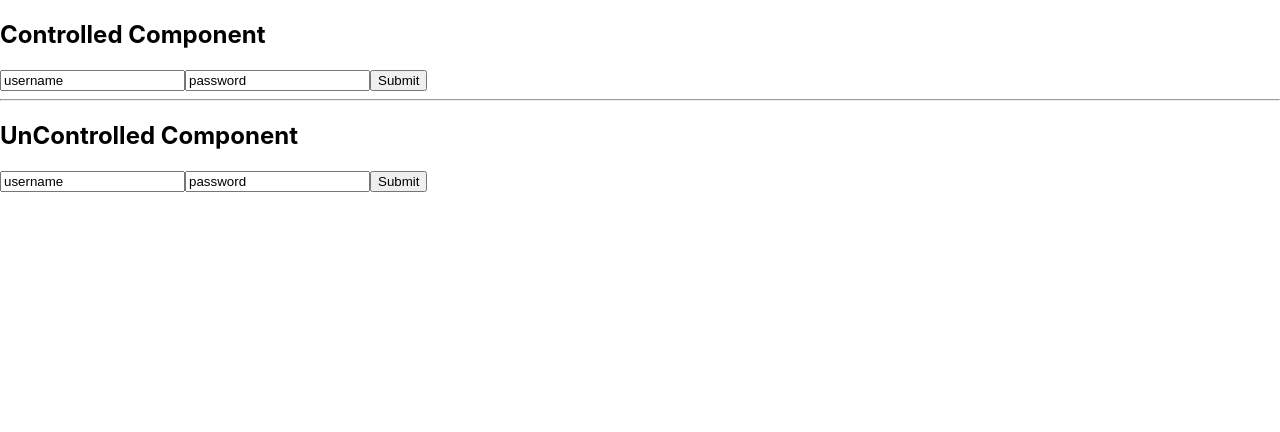
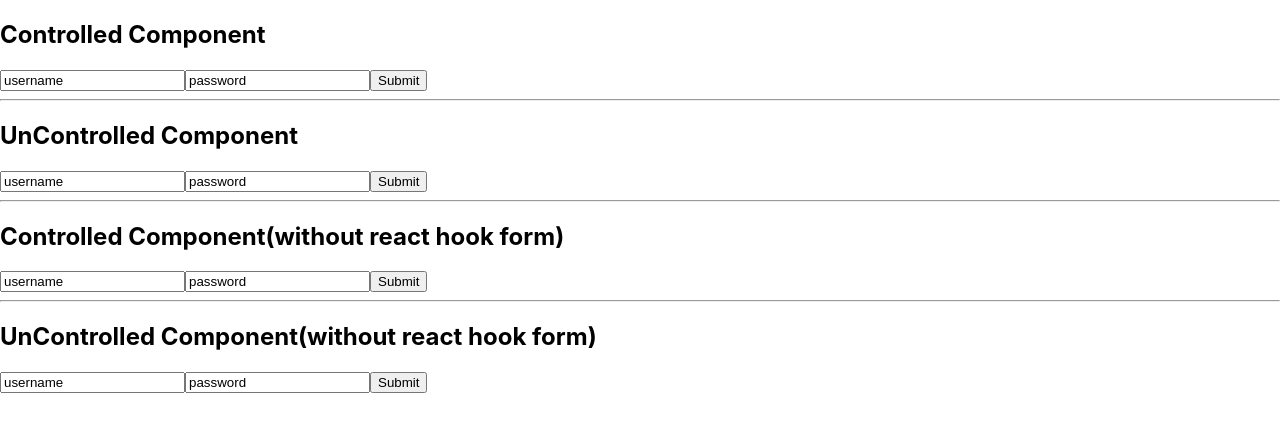
Before and after one commit to futianshen/react-hook-form, a React (Vite) app: page / in a window 1280 px wide. Shown: the top 432 px of the page. Built offline with nearby package versions, Linux system fonts and the light colour scheme.

Commit message:
feat: 實作 react-hook-form

```diff
--- a/src/App.tsx
+++ b/src/App.tsx
@@ -1,6 +1,8 @@
 import React from "react"
 import FormUnControlled from "./FormUnControlled"
 import FormControlled from "./FormControlled"
+import FormControlledWithoutReactHookForm from "./FormControlledWithoutReactHookForm"
+import FormUnControlledWithoutReactHookForm from "./FormUnControlledWithoutReactHookForm"
 
 function App() {
   return (
@@ -8,8 +10,17 @@ function App() {
       <h2>Controlled Component</h2>
       <FormControlled />
       <hr />
+
       <h2>UnControlled Component</h2>
       <FormUnControlled />
+      <hr />
+
+      <h2>Controlled Component(without react hook form)</h2>
+      <FormControlledWithoutReactHookForm />
+      <hr />
+
+      <h2>UnControlled Component(without react hook form)</h2>
+      <FormUnControlledWithoutReactHookForm />
     </div>
   )
 }
--- /dev/null
+++ b/src/FormControlledWithoutReactHookForm.tsx
@@ -0,0 +1,50 @@
+import React, { useState } from "react"
+
+type FormValues = {
+  username: string
+  password: string
+}
+
+function FormControlled() {
+  const [{ username, password }, setFormValues] = useState<FormValues>({
+    username: "username",
+    password: "password",
+  })
+  const submit = () => {
+    const data = { username, password }
+    console.log(data)
+  }
+
+  return (
+    <form
+      onSubmit={(e) => {
+        e.preventDefault()
+        submit()
+      }}
+    >
+      <input
+        name="username"
+        value={username}
+        onChange={(e) =>
+          setFormValues((prev) => ({
+            username: e.target.value,
+            password: prev.password,
+          }))
+        }
+      />
+      <input
+        name="password"
+        value={password}
+        onChange={(e) =>
+          setFormValues((prev) => ({
+            username: prev.username,
+            password: e.target.value,
+          }))
+        }
+      />
+      <input type="submit" />
+    </form>
+  )
+}
+
+export default FormControlled
--- /dev/null
+++ b/src/FormUnControlledWithoutReactHookForm.tsx
@@ -0,0 +1,52 @@
+import React, { forwardRef, useEffect, useRef } from "react"
+
+function UnControlledForm() {
+  const [usernameRef, passwordRef] = [
+    useRef<HTMLInputElement>(document.createElement("input")),
+    useRef<HTMLInputElement>(document.createElement("input")),
+  ]
+
+  useEffect(() => {
+    ;[usernameRef.current.value, passwordRef.current.value] = [
+      "username",
+      "password",
+    ]
+  }, [])
+
+  const submit = () => {
+    const data = {
+      username: usernameRef.current.value,
+      password: passwordRef.current.value,
+    }
+    console.log(data)
+  }
+
+  return (
+    <form
+      onSubmit={(e) => {
+        e.preventDefault()
+        submit()
+      }}
+    >
+      <input
+        ref={usernameRef}
+        onChange={(e) => (usernameRef.current.value = e.target.value)}
+      />
+      <UncontrolledInput
+        ref={passwordRef}
+        onChange={(value) => (passwordRef.current.value = value)}
+      />
+
+      <input type="submit" />
+    </form>
+  )
+}
+
+const UncontrolledInput = forwardRef<
+  HTMLInputElement,
+  { onChange?: (value: string) => void }
+>(function (props, ref) {
+  return <input onChange={(e) => props.onChange?.(e.target.value)} ref={ref} />
+})
+
+export default UnControlledForm
```
Also changed, not shown: 1 other file (tests, documents, lock files or other folders).
